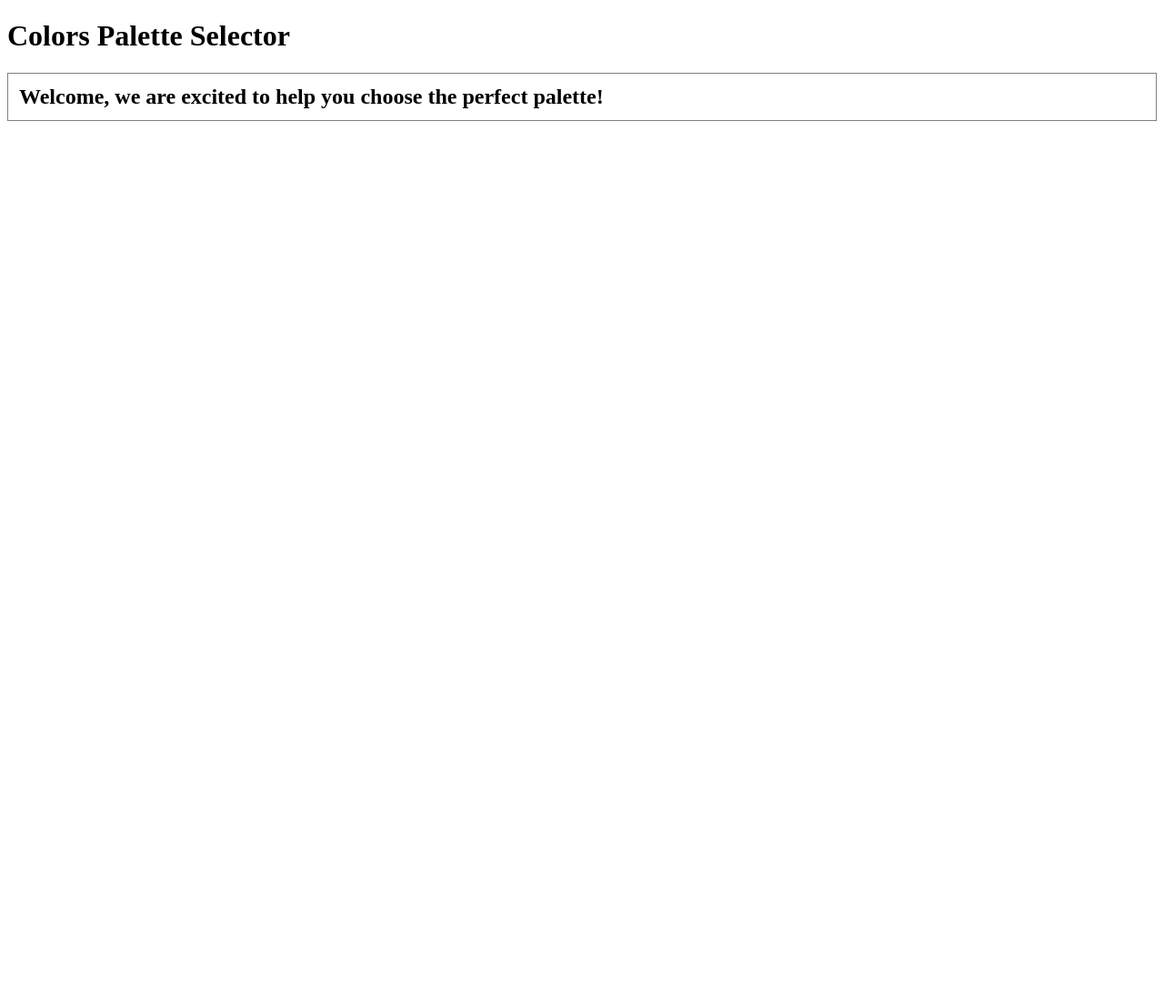
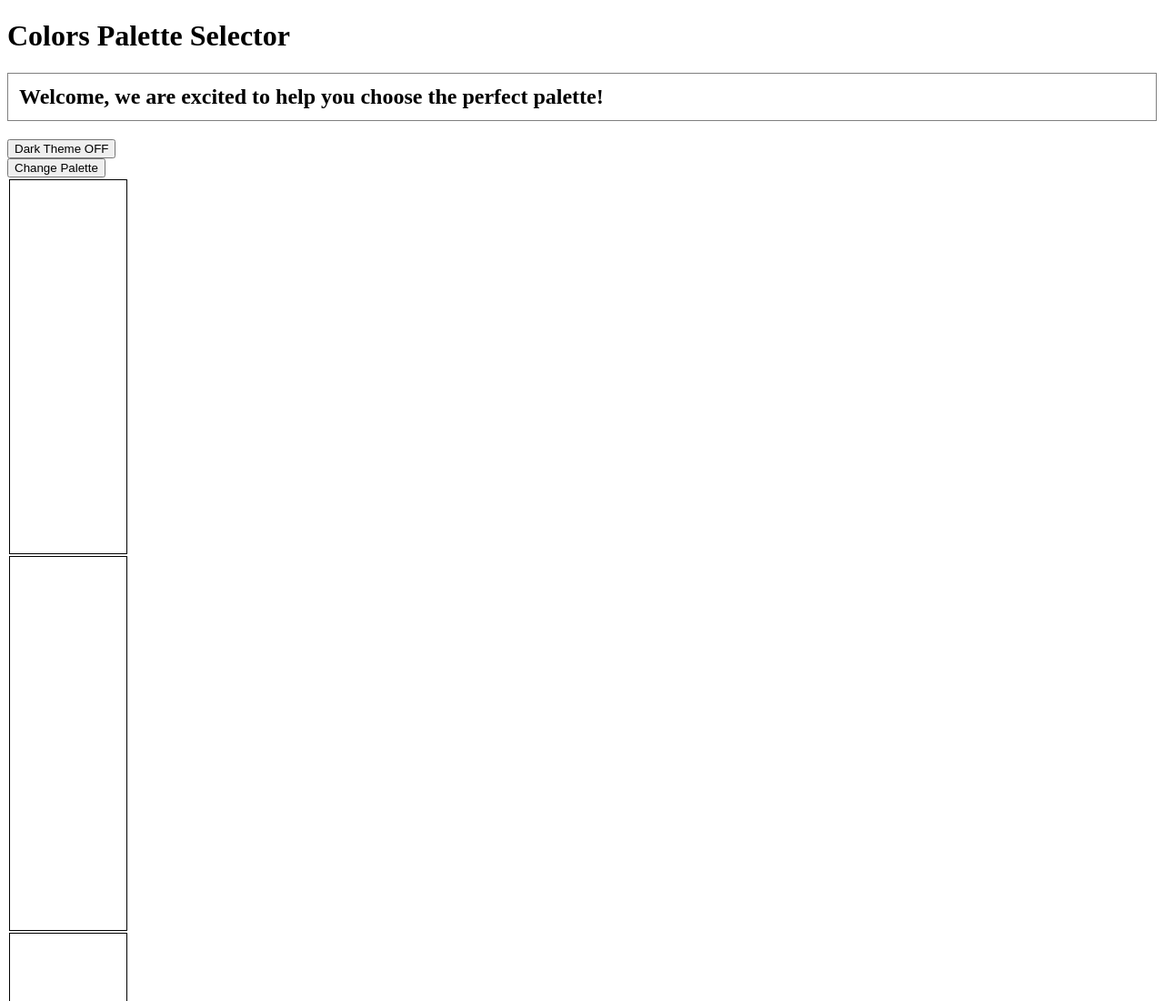
Before and after one commit to K1ngHandy/Colors, a plain HTML site: page index.html in a window 1280 px wide. Shown: the top 1100 px of the page at 91% size. Before the commit the page ends 800 px from the top, so only its background shows below. Drawn offline with Linux system fonts and the light colour scheme.

Commit message:
correct code for buttons

```diff
--- a/dark-theme.js
+++ b/dark-theme.js
@@ -1,4 +1,4 @@
-function createDarkThemeBtn() {
+const createDarkThemeBtn = () => {
     const toggleBtn = document.createElement('button');
     toggleBtn.textContent = "Dark Theme OFF";
     const toggleTheme = () => {
@@ -12,4 +12,9 @@ function createDarkThemeBtn() {
     toggleBtn.addEventListener('click', toggleTheme);
     return toggleBtn;
 }
-createDarkThemeBtn();
+
+document.addEventListener('DOMContentLoaded', () => {
+    const parent = document.querySelector('#palette-container');
+    const button = createDarkThemeBtn();
+    parent.insertAdjacentElement('beforebegin', button);
+})
--- a/index.html
+++ b/index.html
@@ -2,11 +2,12 @@
 <html lang="en">
 <head>
     <title>Color Palette Selector</title>
-    <link rel="stylesheet" href="styles.css" />
-    <link rel="stylesheet" href="dark-theme.css" />
+    <link rel="stylesheet" href="styles.css">
+    <link rel="stylesheet" href="dark-theme.css">
 </head>
 <body>
     <h1>Colors Palette Selector</h1>
+    <div id="palette-container"></div>
 
     <script src="dark-theme.js" defer></script>
     <script src="palette.js" defer></script>
--- a/palette.js
+++ b/palette.js
@@ -1,4 +1,5 @@
-const changePalette = (id_number) => {
+const changePalette = (id_number, palette) => {
+	const colorBars = document.querySelectorAll('#palette${id_number} .rectangle');
 	colorBars.forEach((bar, index) => {
         bar.textContent = palette[index.name];
         bar.title = palette[index].family +
@@ -6,36 +7,68 @@ const changePalette = (id_number) => {
         " - CMYK: " + palette[index].cmyk +
         " - RGB: " + palette[index].rgb;
         bar.style.backgroundColor = "#" + palette[index].hex;
-        bar.id = palette[index * 1];
+        bar.id = palette[index].id;
     });
 }
 
-function createPalette (id_number) {
-	const palette = document.createElement('div');
-	palette.id = "palette" + id_number;
-	palette.classList.add('palette');
+function createPalette (id_number, palette) {
+	const paletteElem = document.createElement('div');
+	paletteElem.id = "palette" + id_number;
+	paletteElem.classList.add('palette');
 
 	const paletteBtn = document.createElement('button');
 	paletteBtn.id = "paletteBtn" + id_number;
 	paletteBtn.classList.add('paletteBtn');
 	paletteBtn.innerText = "Change Palette";
 	paletteBtn.addEventListener('click', () => {
-		changePalette(id_number);
+		changePalette(id_number, palette);
 	})
-	palette.appendChild(paletteBtn);
+	paletteElem.appendChild(paletteBtn);
 
 	const container = document.createElement('div');
 	container.id = "container" + id_number;
 	container.classList.add('container');
-	palette.appendChild(container);
+	paletteElem.appendChild(container);
 
 	for (let i = 1; i <= 5; i++) {
 		const rectangle = document.createElement('div');
 		rectangle.id = id_number + "rectangle" + i;
 		rectangle.classList.add('rectangle');
-		palette.appendChild(rectangle);
+		paletteElem.appendChild(rectangle);
 	}
-	return palette;
+	return paletteElem;
 }
 
-createPalette();
+document.addEventListener('DOMContentLoaded', () => {
+	const paletteContainer = document.querySelector('#palette-container');
+	const palette = [
+		{
+			name: "Charcoal",
+			hex: "264653",
+			cmyk: "(22, 5, 122, 43)",
+			rgb: "(120, 34, 65)",
+			family: "Dark Minerals",
+		},
+		{
+			name: "Persian green",
+			hex: "2a9d8f",
+		},
+		{
+			name: "Saffron",
+			hex: "e9c46a",
+			cmyk: "(23, 121, 43, 45)",
+			rgb: "(12, 223, 67)",
+			family: "Pale Yellows",
+		},
+		{
+			name: "Sandy brown",
+			hex: "f4a261",
+		},
+		{
+			name: "Burnt sienna",
+			hex: "e76f51",
+		},
+	];
+	const paletteElem = createPalette(1, palette);
+	paletteContainer.appendChild(paletteElem);
+})
--- a/scripts.js
+++ b/scripts.js
@@ -1,39 +1,10 @@
-const palette = [
-    {
-        name: "Charcoal",
-        hex: "264653",
-        cmyk: "(22, 5, 122, 43)",
-        rgb: "(120, 34, 65)",
-        family: "Dark Minerals",
-    },
-    {
-        name: "Persian green",
-        hex: "2a9d8f",
-    },
-    {
-        name: "Saffron",
-        hex: "e9c46a",
-        cmyk: "(23, 121, 43, 45)",
-        rgb: "(12, 223, 67)",
-        family: "Pale Yellows",
-    },
-    {
-        name: "Sandy brown",
-        hex: "f4a261",
-    },
-    {
-        name: "Burnt sienna",
-        hex: "e76f51",
-    },
-];
-
 const colorsJSON = '[{"family":[{"name":"Dark Minerals","mood":"Relaxing","color":[{"name":"Charcoal","hex":"26EAC3","cmyk":"(22,5,122,43)","rgb":"(120,34,65)"},{"name":"Graphine","hex":"FFC653","cmyk":"(12,54,12,143)","rgb":"(10,234,165)"},{"name":"Clay","hex":"262DE3","cmyk":"(12,15,12,245)","rgb":"(127,134,65)"}]},{"name":"Pale Yellows","mood":"Creativity","color":[{"name":"Saffron","hex":"e9c46a","cmyk":"(13,11,143,25)","rgb":"(123,23,167)"},{"name":"Eggnog","hex":"ccc46a","cmyk":"(3,21,243,145)","rgb":"(2,23,267)"},{"name":"Sunset","hex":"ef3ba5","cmyk":"(200,221,13,15)","rgb":"(2,123,88)"}]}]}]'
 
 const welcomeMsg = document.createElement('h2');
-
-// properties
 welcomeMsg.textContent = 'Welcome, we are excited to help you choose the perfect palette!';
 welcomeMsg.style.border = "1px solid grey";
 welcomeMsg.style.padding = "0.5em";
 
-document.querySelector('h1').insertAdjacentElement('afterend', welcomeMsg);
+document.addEventListener('DOMContentLoaded', () => {
+    document.querySelector('h1').insertAdjacentElement('afterend', welcomeMsg);
+})
```
